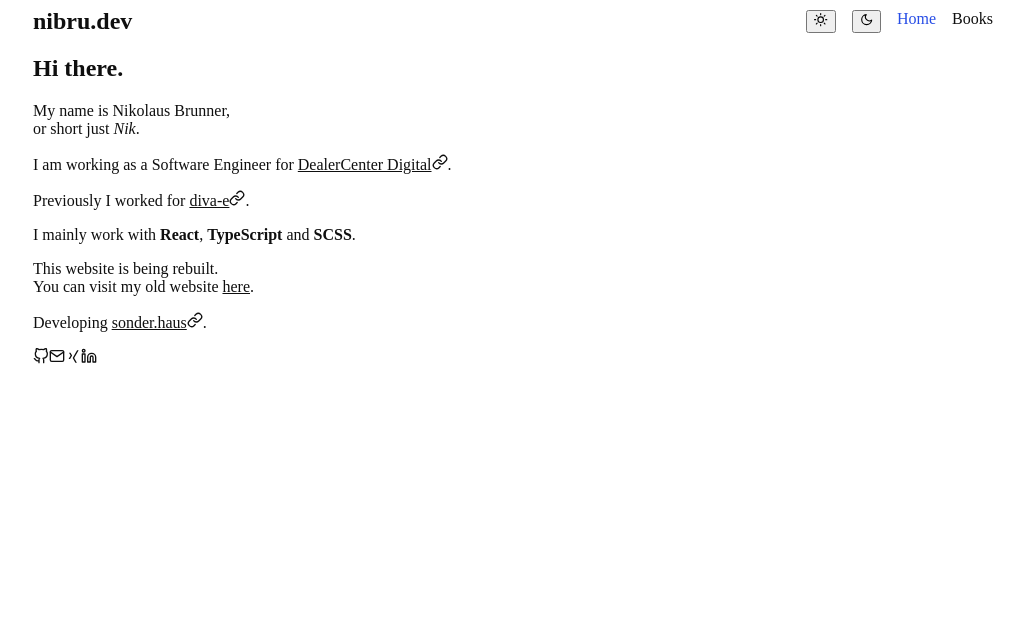
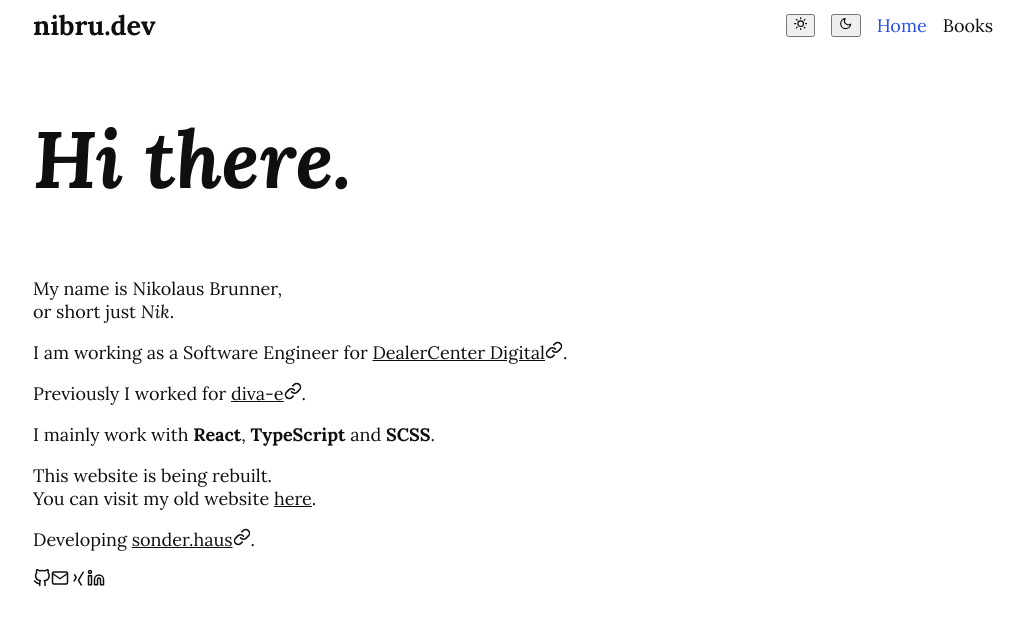
Before and after one commit to nikbrunner/nibru.dev, a Next.js app: page / in a window 1280 px wide. Shown: the top 626 px of the page, without its empty margins (127-1151 px from the left). Built offline with nearby package versions, Linux system fonts and the light colour scheme.

Commit message:
Added fonts

```diff
--- a/pages/_app.tsx
+++ b/pages/_app.tsx
@@ -1,8 +1,7 @@
 import { SGlobal } from "@style/Global.style";
 import { ThemeProvider } from "@theme/ThemeProvider";
 
-const App = ({ Component, pageProps }) => {
-  return (
+const App = ({ Component, pageProps }) => (
   <div className="App">
     <ThemeProvider>
       <SGlobal />
@@ -10,6 +9,5 @@
     </ThemeProvider>
   </div>
 );
-};
 
 export default App;
--- a/pages/_document.tsx
+++ b/pages/_document.tsx
@@ -5,13 +5,20 @@
     return (
       <Html lang="en">
         <Head>
+          <link rel="preconnect" href="https://fonts.googleapis.com" />
+
           <link
-            rel="preload"
-            href="/fonts/galdeano/galdeano-v12-latin-regular.ttf"
-            as="font"
-            crossOrigin=""
+            rel="preconnect"
+            href="https://fonts.gstatic.com"
+            crossOrigin="https://fonts.gstatic.com"
+          />
+
+          <link
+            href="https://fonts.googleapis.com/css2?family=Lora:ital,wght@0,400;0,500;0,600;0,700;1,400;1,500;1,600;1,700&display=swap"
+            rel="stylesheet"
           />
         </Head>
+
         <body>
           <Main />
           <NextScript />
--- a/pages/index.tsx
+++ b/pages/index.tsx
@@ -1,3 +1,5 @@
+import { css } from "@emotion/react";
+
 import { FiGithub, FiLinkedin, FiMail } from "react-icons/fi";
 import { RiXingLine } from "react-icons/ri";
 
@@ -10,7 +12,14 @@
   <Page title="Hi there. 👋">
     <Section>
       <div>
-        <h2>Hi there.</h2>
+        <h2
+          css={css`
+            font-size: 5rem;
+            font-style: italic;
+          `}
+        >
+          Hi there.
+        </h2>
 
         <Paragraph>
           My name is Nikolaus Brunner,
--- a/style/Global.style.tsx
+++ b/style/Global.style.tsx
@@ -8,6 +8,11 @@
       ${fg.primary(theme)}
       ${transition.fast("background")}
       ${transition.fast("color")}
+
+      font-family: "Lora", serif;
+      font-size: 18px;
+      -webkit-font-smoothing: antialiased;
+      -moz-osx-font-smoothing: grayscale;
     }
 
     a {
```
Lines whose indentation alone changed are shown as unchanged.
